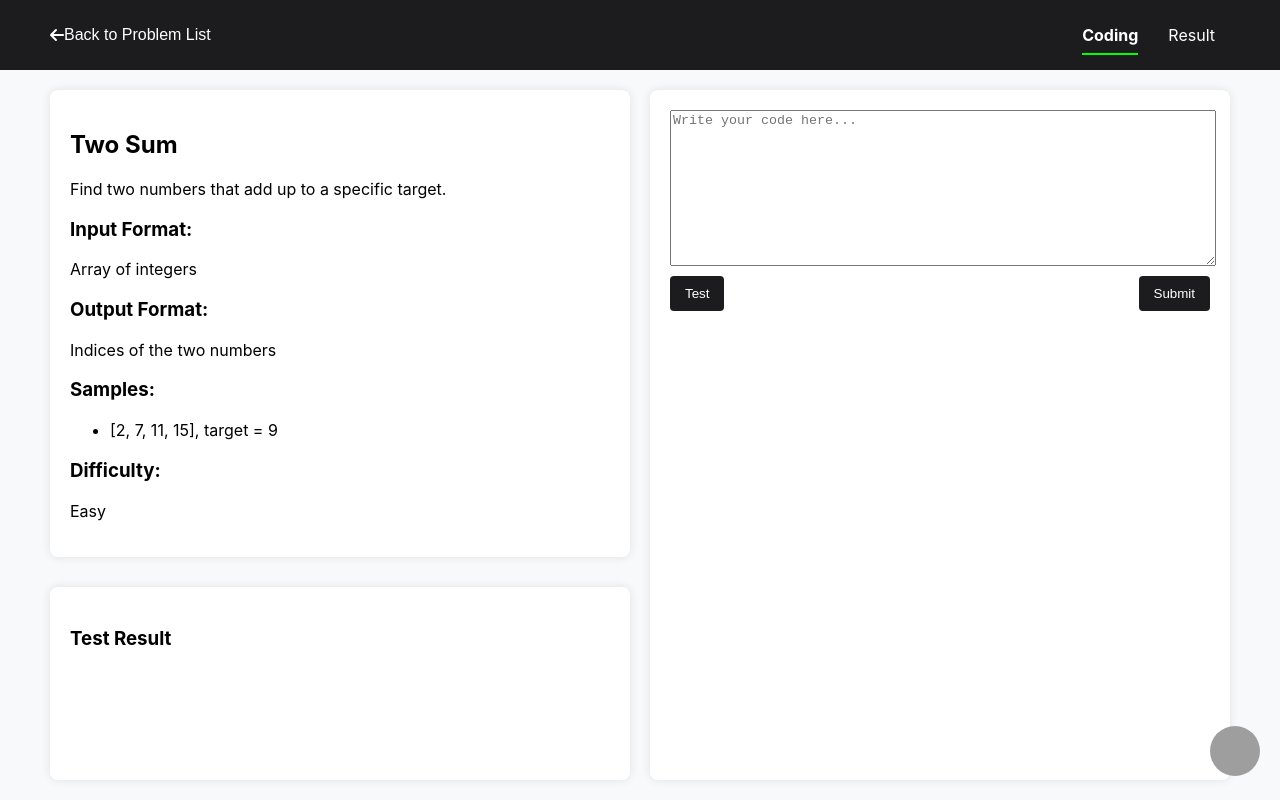
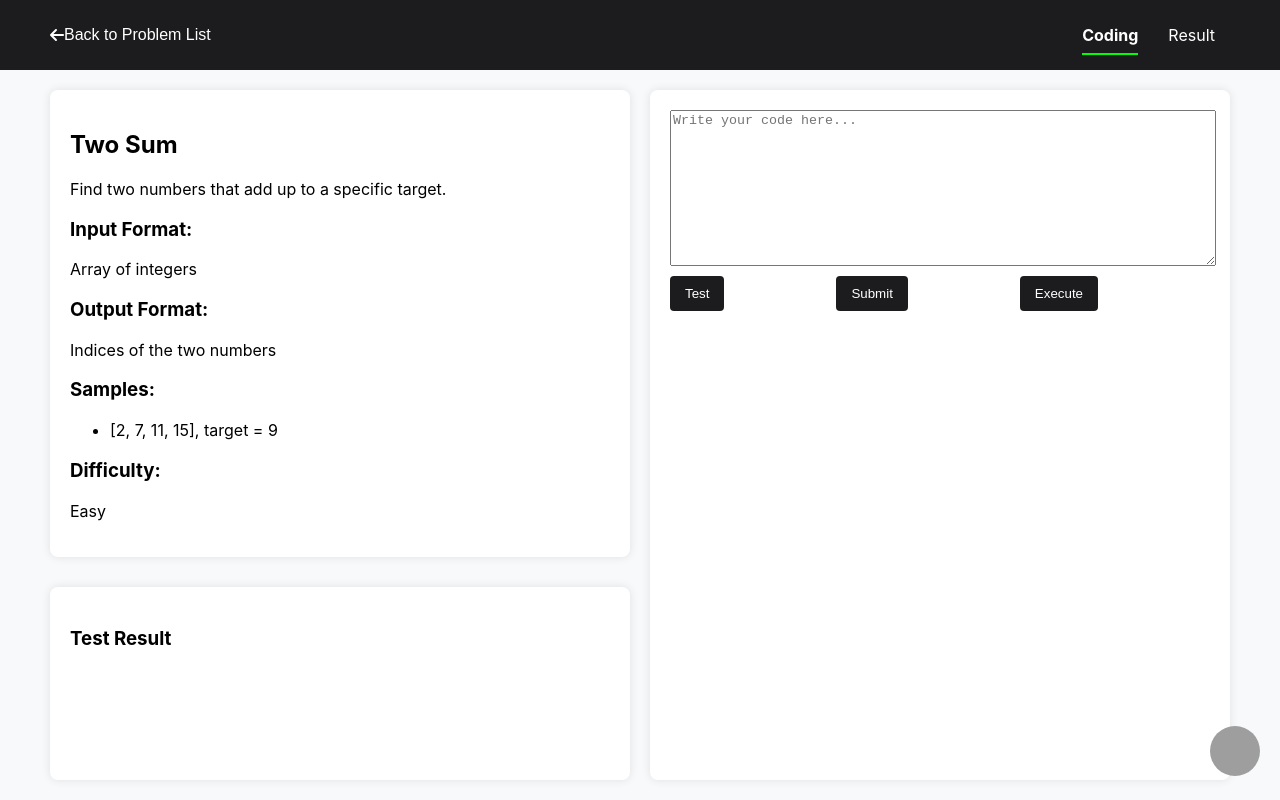
Before and after one commit to Affekta-team3/eps_frontend, a React (Create React App) app in the folder iep_front/: page /coding/1 in a window 1280 px wide. Built offline with nearby package versions, Linux system fonts and the light colour scheme; grey boxes are pictures that could not be loaded.

Commit message:
Update CodeEditor.js

```diff
--- a/iep_front/src/components/CodeEditor.js
+++ b/iep_front/src/components/CodeEditor.js
@@ -4,8 +4,24 @@ import { useNavigate } from 'react-router-dom';
 
 const CodeEditor = ({ onSubmit, onTest, setActiveTab, triggerConfetti }) => {
     const [code, setCode] = useState('');
+    const [output, setOutput] = useState('');
     const navigate = useNavigate();
 
+    const handleCodeChange = (newCode) => {
+        setCode(newCode);
+    };
+    const executeCode = async () => {
+        const response = await fetch('http://localhost:5000/execute', {
+            method: 'POST',
+            headers: {
+                'Content-Type': 'application/json',
+            },
+            body: JSON.stringify({ code }),
+        });
+
+        const result = await response.json();
+        setOutput(JSON.stringify(result, null, 2));
+    };
     const handleSubmit = () => {
         onSubmit(code);
         setActiveTab('Result');
@@ -28,6 +44,8 @@ const CodeEditor = ({ onSubmit, onTest, setActiveTab, triggerConfetti }) => {
             <div className="button-group">
                 <button className="btn" onClick={handleTest}>Test</button>
                 <button className="btn" onClick={handleSubmit}>Submit</button>
+                <button onClick={executeCode}>Execute</button>
+                <pre>{output}</pre>
             </div>
         </div>
     );
```
